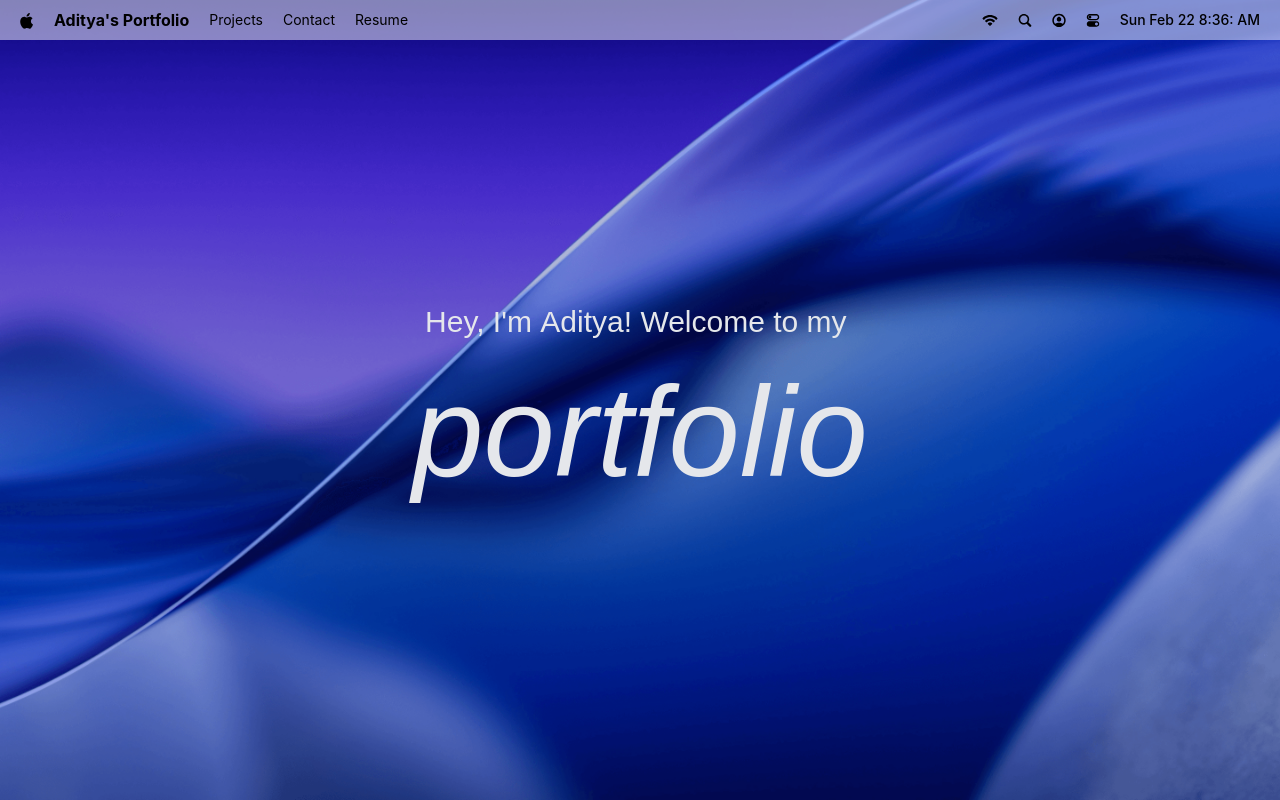
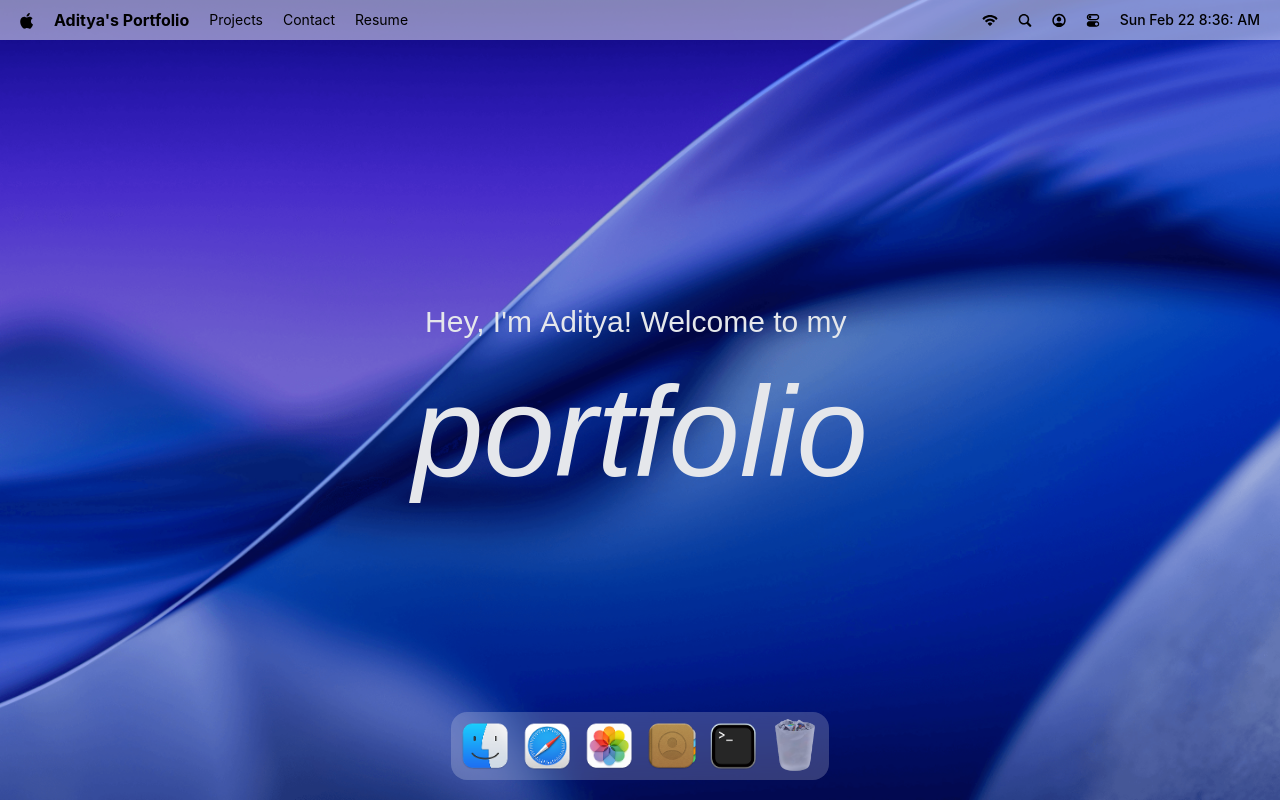
Before and after one commit to AssessenThe/MacOS_Portfolio, a React (Vite) app: page / in a window 1280 px wide. Built offline with nearby package versions, Linux system fonts and the light colour scheme; a web font is replaced by a local one.

Commit message:
implement dock presentation

```diff
--- a/package.json
+++ b/package.json
@@ -17,6 +17,7 @@
     "lucide-react": "^0.575.0",
     "react": "^19.2.0",
     "react-dom": "^19.2.0",
+    "react-tooltip": "^5.30.0",
     "tailwindcss": "^4.2.0"
   },
   "devDependencies": {
--- a/src/App.jsx
+++ b/src/App.jsx
@@ -1,5 +1,4 @@
-import Navbar from '#components/navbar'
-import Welcome from '#components/Welcome'
+import { Dock, Navbar, Welcome } from '#components'
 import React from 'react'
 
 const App = () => {
@@ -7,6 +6,7 @@
     <main>
       <Navbar />
       <Welcome />
+      <Dock />
     </main>
   )
 }
--- /dev/null
+++ b/src/components/Dock.jsx
@@ -0,0 +1,90 @@
+import React from 'react'
+import { useRef } from 'react'
+import { dockApps } from '#constants';
+import { Tooltip } from 'react-tooltip';
+import { useGSAP } from '@gsap/react';
+import gsap from 'gsap';
+
+
+const Dock = () => {
+    const dockRef = useRef(null);
+
+    useGSAP (() => {
+        const dock = dockRef.current;
+        if (!dock) return;
+
+        const icons = dock.querySelectorAll('.dock-icon');
+
+        const animateIcons = (mouseX) => {
+            const { left } = dock.getBoundingClientRect();
+
+            icons.forEach((icon) => {
+                const { left: iconLeft, width } = icon.getBoundingClientRect();
+                const center = iconLeft -left + width / 2;
+                const distance = Math.abs(mouseX - center);
+
+                const intensity = Math.exp(-(distance ** 2.7) / 20000);
+
+                gsap.to(icon, {
+                    scale: 1 + 0.25 *intensity,
+                    y: -15 * intensity,
+                    duration: 0.2,
+                    ease: "power1.out",
+                })
+            });
+        };
+
+        const handleMouseMove = (e) => {
+            const { left } = dock.getBoundingClientRect();
+
+            animateIcons(e.clientX - left);
+        };
+
+        const resetIcons = () =>
+            icons.forEach((icon) =>
+                gsap.to(icon, {
+                    scale: 1,
+                    y: 0,
+                    duration: 0.3,
+                    ease: "power1.out",
+                }),
+            );
+
+        dock.addEventListener('mousemove', handleMouseMove);
+        dock.addEventListener('mouseleave', resetIcons);
+    }, []);
+
+    const toggleApp = (app) =>{
+        // TODO Implement Open Window logic
+    };
+
+  return (
+    <section id='dock'>
+        <div ref={dockRef} className='dock-container'>
+            {dockApps.map(({ id, name, icon, canOpen}) => (
+                <div key={id} className='relative flex justify-center'>
+                    <button
+                    type='button'
+                    className='dock-icon'
+                    data-tooltip-id="dock-tooltip"
+                    data-tooltip-content={name}
+                    data-tooltip-delay-show={150}
+                    disabled={!canOpen}
+                    onClick={() => toggleApp({ id, canOpen})}
+                    >
+                        <img src={`/images/${icon}`}
+                        alt={name}
+                        loading='lazy'
+                        className={canOpen ? "" : "opacity-60"}
+                        />
+                    </button>
+                </div>
+            ))}
+
+            <Tooltip id="dock-tooltip" place='top' className="tooltip" />
+        </div>
+    </section>
+  )
+}
+
+export default Dock
--- a/src/components/index.js
+++ b/src/components/index.js
@@ -1,4 +1,5 @@
-import Navbar from '#components/navbar.jsx'
+import Navbar from '#components/Navbar.jsx'
 import Welcome from '#components/Welcome.jsx'
+import Dock from '#components/Dock.jsx'
 
-export { Navbar, Welcome };
+export { Navbar, Welcome, Dock };
```
Also changed, not shown: 1 other file (tests, documents, lock files or other folders).
